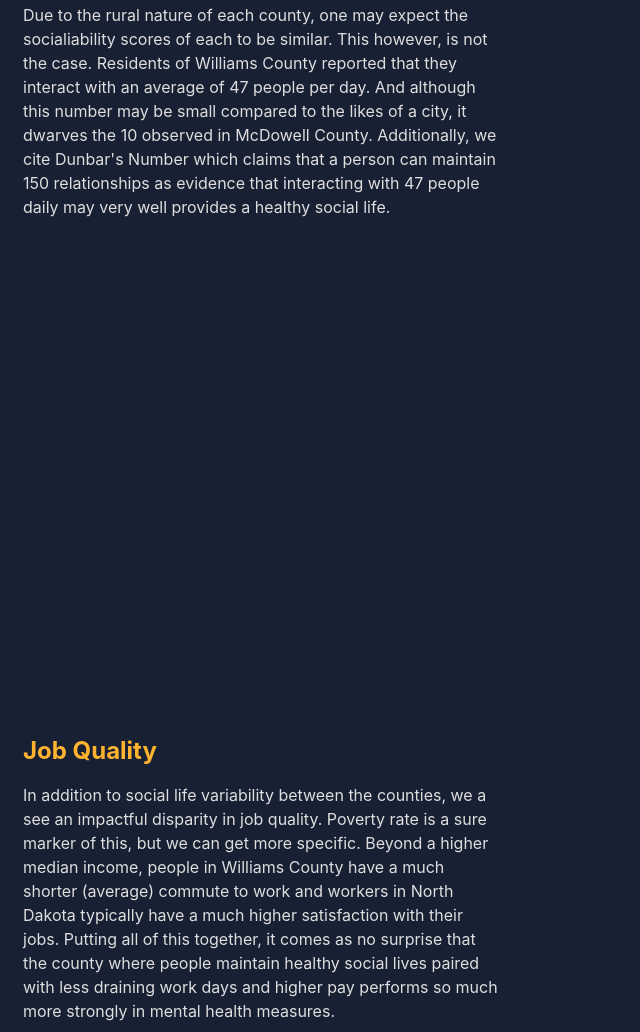
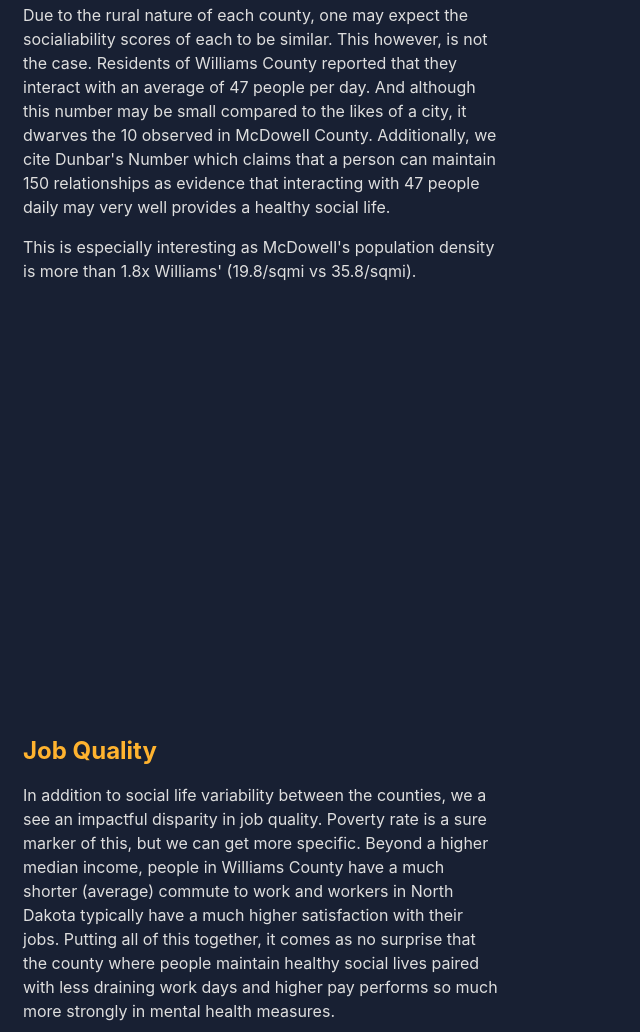
Before and after one commit to csci0465-f22/project-04-computer-dudes, a website: page index.html in a window 1280 px wide. Shown: the part 1688-2720 px from the top of the page, without its empty margins (0-640 px from the left). Drawn offline with nearby package versions, Linux system fonts and the light colour scheme.

Commit message:
some notes on pop density

```diff
--- a/index.html
+++ b/index.html
@@ -96,7 +96,12 @@
             County. Additionally, we cite Dunbar's Number which claims that
             a person can maintain 150 relationships as evidence that
             interacting with 47 people daily may very well provides a
-            healthy social life.</p>
+            healthy social life.
+          </p>
+          <p style="color: rgb(222, 222, 222)">
+            This is especially interesting as McDowell's population density is more than 1.8x Williams'
+            (19.8/sqmi vs 35.8/sqmi).
+          </p>
         </section>
 
         <section>
@@ -146,4 +151,8 @@ https://www.brandwatch.com/monster-job-viz-2016/
 <div>Icons made by <a href="https://www.freepik.com" title="Freepik">Freepik</a> from <a
           href="https://www.flaticon.com/" title="Flaticon">www.flaticon.com</a></div>
 
+pop density:
+  https://www.census.gov/quickfacts/mcdowellcountywestvirginia
+  https://www.census.gov/quickfacts/williamscountynorthdakota
+
 -->
```
